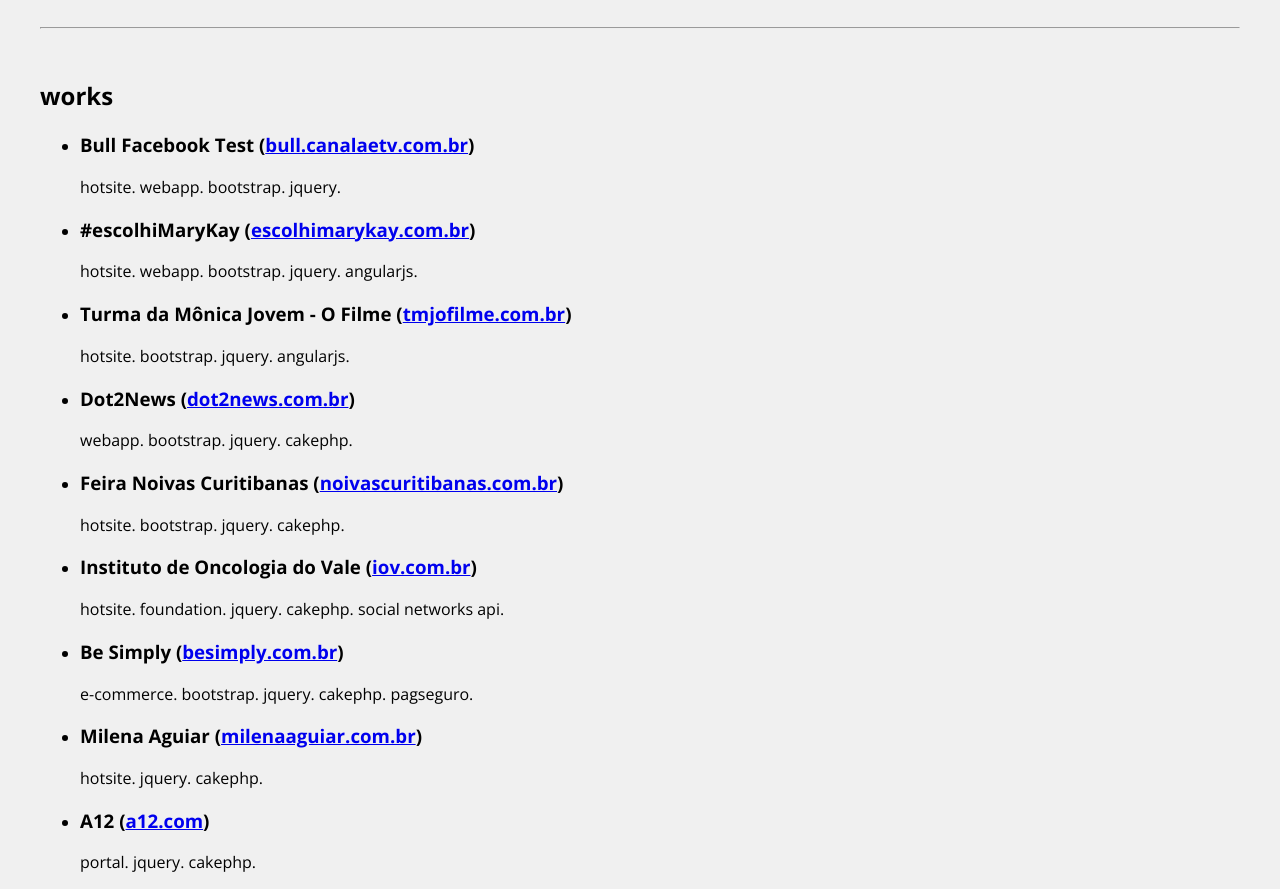
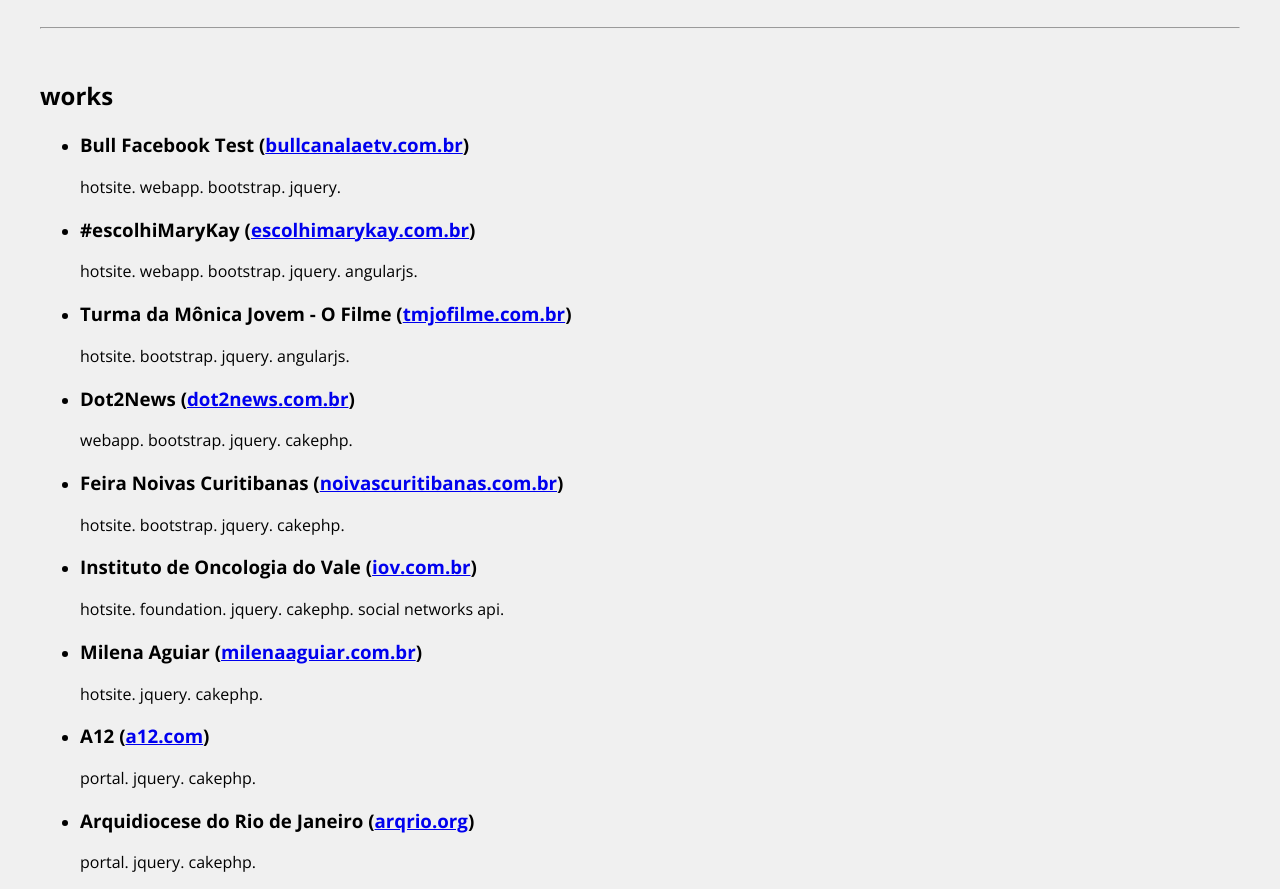
Before and after one commit to sasknot/sasknot.github.io, a plain HTML site: page index.html in a window 1280 px wide. Shown: the part 460-1349 px from the top of the page. Drawn offline with nearby package versions, Linux system fonts and the light colour scheme.

Commit message:
fix bull link, remove besimply work

```diff
--- a/index.html
+++ b/index.html
@@ -47,7 +47,7 @@
     <h2>works</h2>
     <ul>
       <li>
-        <h3>Bull Facebook Test (<a href="http://bull.canalaetv.com.br" target="_blank">bull.canalaetv.com.br</a>)</h3>
+        <h3>Bull Facebook Test (<a href="http://bullcanalaetv.com.br" target="_blank">bullcanalaetv.com.br</a>)</h3>
         <p>hotsite. webapp. bootstrap. jquery.</p>
       </li>
       <li>
@@ -69,10 +69,6 @@
       <li>
         <h3>Instituto de Oncologia do Vale (<a href="http://iov.com.br" target="_blank">iov.com.br</a>)</h3>
         <p>hotsite. foundation. jquery. cakephp. social networks api.</p>
-      </li>
-      <li>
-        <h3>Be Simply (<a href="http://besimply.com.br" target="_blank">besimply.com.br</a>)</h3>
-        <p>e-commerce. bootstrap. jquery. cakephp. pagseguro.</p>
       </li>
       <li>
         <h3>Milena Aguiar (<a href="http://milenaaguiar.com.br" target="_blank">milenaaguiar.com.br</a>)</h3>
```
